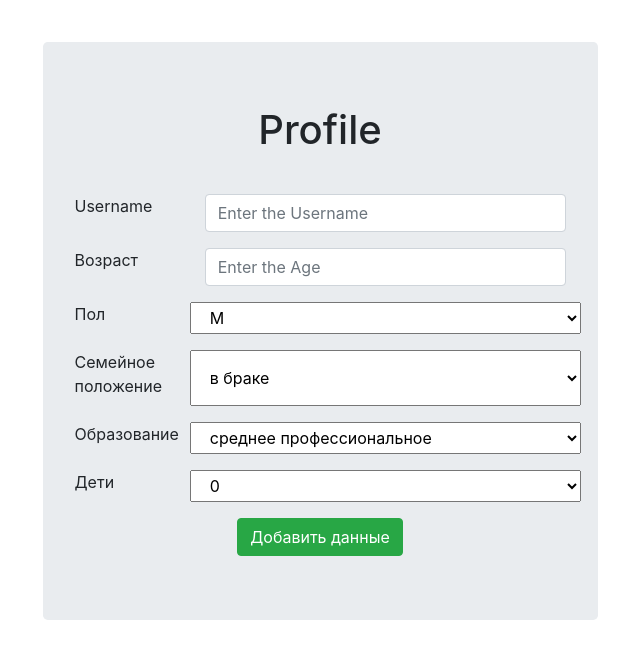
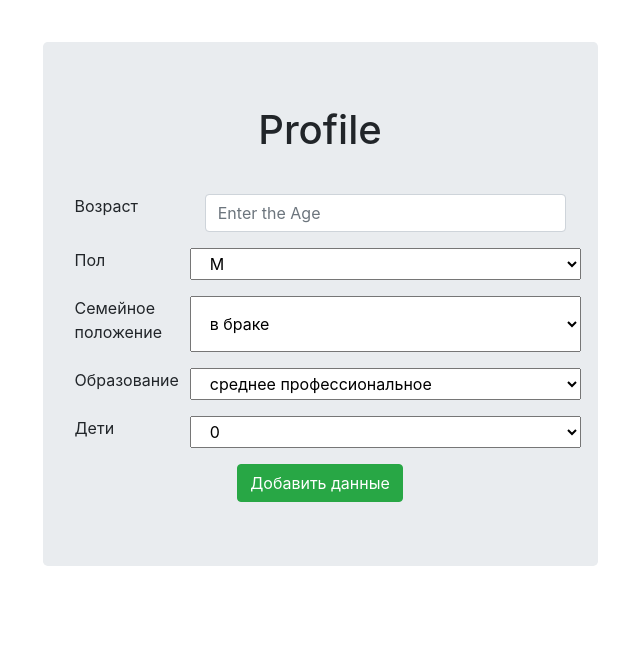
Before and after one commit to gavrushhha/OCRV, a Django app: page /render_profile/ in a window 1280 px wide. Shown: the part 164-816 px from the top of the page, without its empty margins (320-960 px from the left). Run offline with Django 3.2, Linux system fonts and the light colour scheme; some libraries are stand-ins or nearby versions.

Commit message:
fix profile view

```diff
--- a/src/ticketinfo/templates/profile.html
+++ b/src/ticketinfo/templates/profile.html
@@ -8,13 +8,6 @@
 
         <form method='POST' action='http://127.0.0.1:8000/profile/'>
             {% csrf_token %}
-
-            <div class="form-group row">
-                <label class='col-6 col-sm-3' for="name">Username</label>
-                <div class='col-6 col-sm-9'>
-                    <input type="text" class="form-control" id="username" placeholder='Enter the Username' name="username">
-                </div>
-            </div>
 
             <div class="form-group row">
                 <label class='col-6 col-sm-3' for="name">Возраст</label>
```
